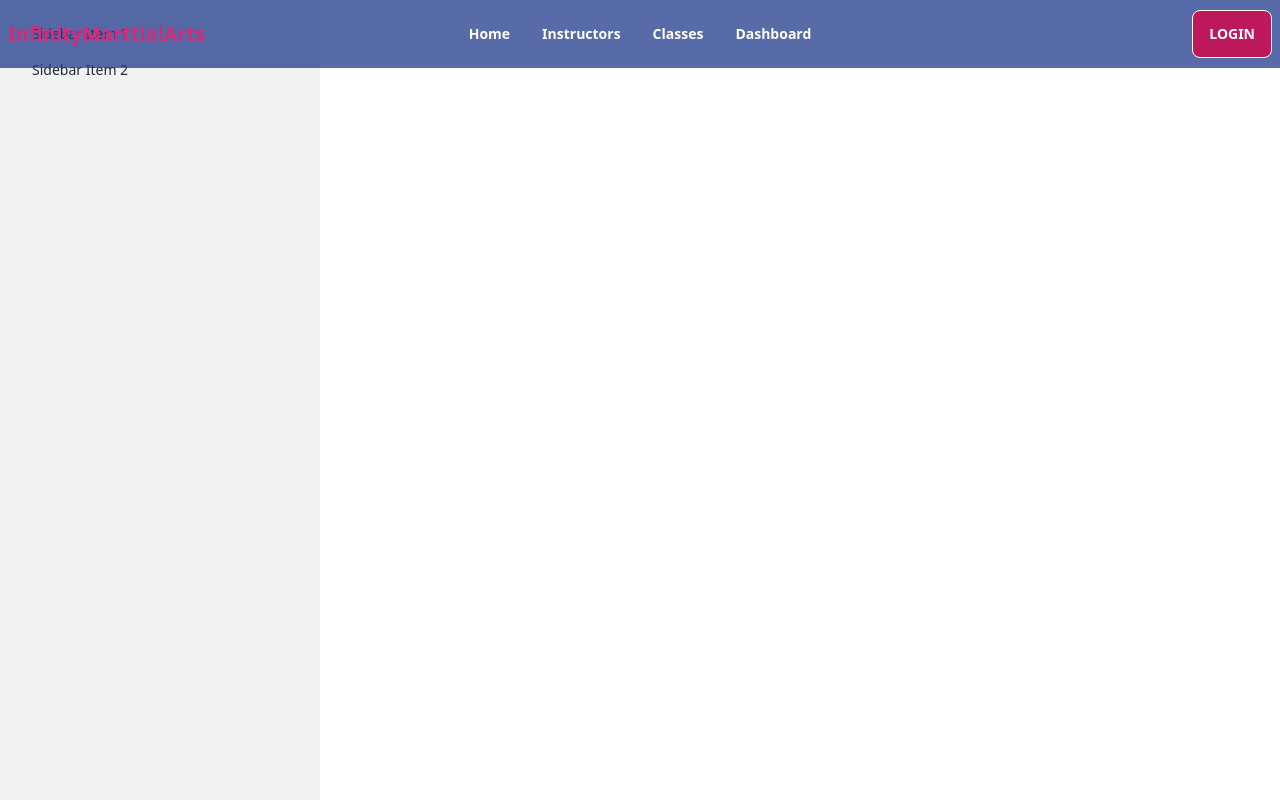
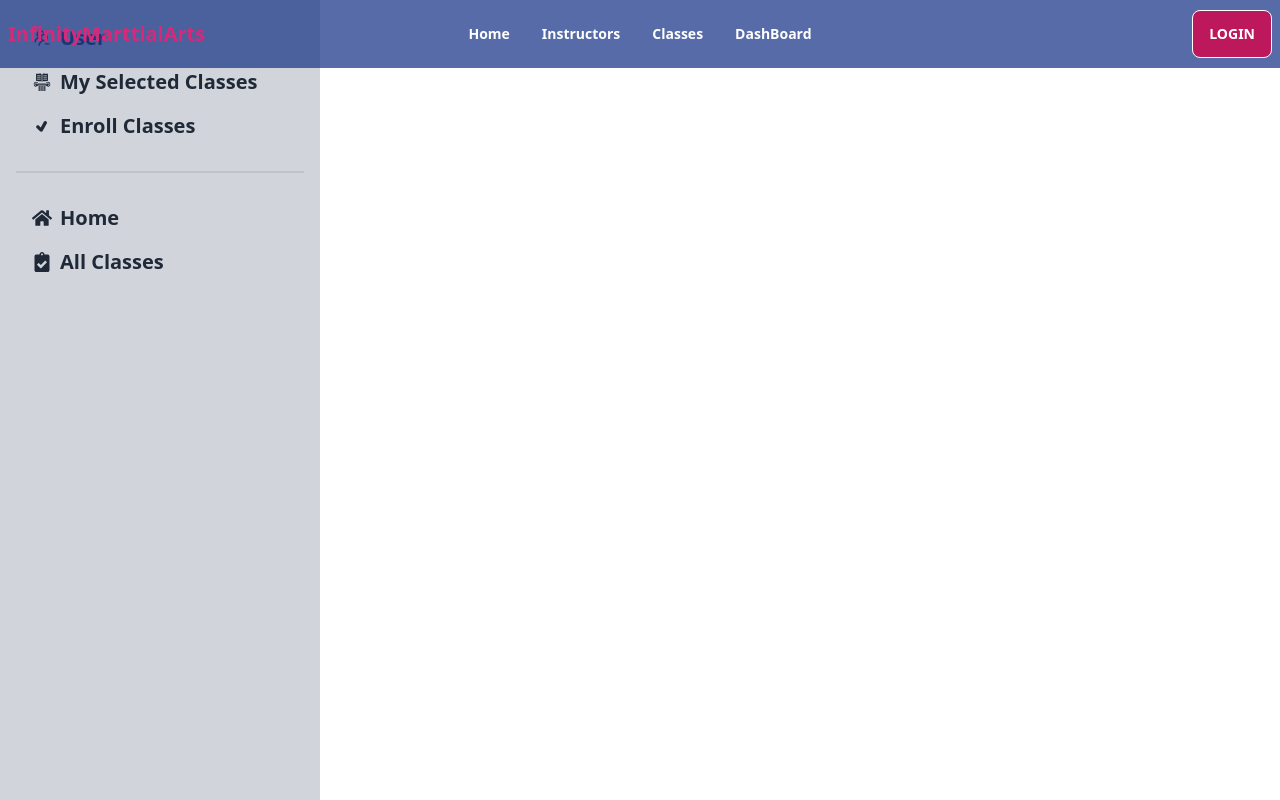
Before and after one commit to BishwaJit07/Infinity_MartialArt, a React (Vite) app: page /dashboard in a window 1280 px wide. Shown: the top 800 px of the page. Built offline with nearby package versions, Linux system fonts and the light colour scheme; no server answers.

Commit message:
select btn

```diff
--- a/src/Layouts/DashBoard.jsx
+++ b/src/Layouts/DashBoard.jsx
@@ -1,5 +1,8 @@
-import React from 'react';
-import { Outlet } from 'react-router-dom';
+import { FaClipboardCheck, FaHome } from "react-icons/fa";
+import { GiClassicalKnowledge } from "react-icons/gi";
+import { AiOutlineUsergroupDelete } from "react-icons/ai";
+import { TiTick } from "react-icons/ti";
+import { Link, Outlet } from 'react-router-dom';
 
 const DashBoard = () => {
     return (
@@ -8,15 +11,22 @@ const DashBoard = () => {
   <div className="drawer-content flex flex-col items-center justify-center">
     {/* Page content here */}
     <label htmlFor="my-drawer-2" className="btn btn-primary drawer-button lg:hidden">Open drawer</label>
+ <Outlet/>
+  </div>
 
-  </div>
-  <Outlet/>
   <div className="drawer-side">
     <label htmlFor="my-drawer-2" className="drawer-overlay"></label>
-    <ul className="menu p-4 w-80 h-full bg-base-200 text-base-content">
+    <ul className="menu p-4 w-80 h-full bg-gray-300 text-base-content">
       {/* Sidebar content here */}
-      <li><a>Sidebar Item 1</a></li>
-      <li><a>Sidebar Item 2</a></li>
+      <li><Link to='userhome' className='text-xl font-semibold'><AiOutlineUsergroupDelete/>User</Link></li>
+      <li><Link to='myclass' className='text-xl font-semibold'> <GiClassicalKnowledge/>My Selected Classes</Link></li>
+      <li><Link to='enrollclass' className='text-xl font-semibold'> <TiTick/>Enroll Classes</Link></li>
+
+      <div className="divider"></div>
+
+         <li><Link to='/' className='text-xl font-semibold'><FaHome/> Home</Link></li>
+         <li><Link to='/Allclasses' className='text-xl font-semibold'><FaClipboardCheck/>All Classes</Link></li>
+
     </ul>
 
   </div>
--- a/src/Pages/AllClasses.jsx
+++ b/src/Pages/AllClasses.jsx
@@ -1,4 +1,5 @@
 
+import { useLocation, useNavigate } from 'react-router-dom';
 import Swal from 'sweetalert2';
 import useAuth from '../Hooks/useAuth';
 import UseClasses from '../Hooks/UseClasses';
@@ -6,6 +7,50 @@ import UseClasses from '../Hooks/UseClasses';
 const AllClasses = () => {
     const {user} = useAuth();
     const [martialClass,isclassloading] = UseClasses();
+    const location= useLocation();
+    const navigate = useNavigate();
+
+    const handleAddToCart = selectedClass =>{
+      console.log(selectedClass);
+      if(user){
+        fetch('http://localhost:5000/selected',{
+          method: 'POST',
+          headers: {
+            'Content-Type': 'application/json'
+          },
+          body: JSON.stringify(selectedClass)
+        })
+        .then(res=> res.json())
+        .then(data => {
+          if(data.insertedId){
+
+            Swal.fire(
+              'Well Done!',
+              'Class added To Cart!',
+              'success'
+            )
+          }
+        })
+      }
+
+      else{
+
+Swal.fire({
+  title: 'Need to Login',
+  text: "With out login you can't add it!",
+  icon: 'warning',
+  showCancelButton: true,
+  confirmButtonColor: '#3085d6',
+  cancelButtonColor: '#d33',
+  confirmButtonText: 'login!'
+}).then((result) => {
+  if (result.isConfirmed) {
+    navigate('/login', {state:{from: location}})
+  }
+})
+      }
+
+    }
 
     console.log(martialClass);
 
@@ -35,19 +80,9 @@ const AllClasses = () => {
     <p className='badge badge-outline  text-xl  gap-2 font-semibold'>Price:${classItem.Price}</p>
     <p className='text-xl'><span className='font-semibold'>AVialable seat: </span>{classItem.AvailableSeats}</p>
     <div className="card-actions">
-    {user ? (
-    <button className="btn glass bg-pink-700 text-white">Buy Now</button>
-  ) : (
-    <button className="btn glass bg-pink-700 text-white"  onClick={() =>
-        Swal.fire({
-          title: 'Please log in',
-          text: 'Please log in before selecting the course.',
-          icon: 'warning',
-          confirmButtonText: 'OK'
-        }) }>
-      Buy Now
-    </button>
-  )}
+
+    <button onClick={()=>handleAddToCart(classItem)} className="btn glass bg-pink-700 text-white">Select</button>
+
     </div>
   </div>
 </div>
--- a/src/Pages/DashBoard/Admin/AdminHome.jsx
+++ b/src/Pages/DashBoard/Admin/AdminHome.jsx
@@ -3,7 +3,7 @@ import React from 'react';
 const AdminHome = () => {
     return (
         <div>
-
+            admin
         </div>
     );
 };
--- /dev/null
+++ b/src/Pages/DashBoard/Users/EnrollClass.jsx
@@ -0,0 +1,13 @@
+import React from 'react';
+
+const EnrollClass = () => {
+    return (
+        <div>
+            My Enrolled Classes: Show all the Classes a student selected after successful payment.
+
+
+        </div>
+    );
+};
+
+export default EnrollClass;
--- /dev/null
+++ b/src/Pages/DashBoard/Users/MySelectedClass.jsx
@@ -0,0 +1,11 @@
+import React from 'react';
+
+const MySelectedClass = () => {
+    return (
+        <div>
+            MySelectedClass
+        </div>
+    );
+};
+
+export default MySelectedClass;
--- a/src/Pages/DashBoard/Users/UserHome.jsx
+++ b/src/Pages/DashBoard/Users/UserHome.jsx
@@ -3,7 +3,7 @@ import React from 'react';
 const UserHome = () => {
     return (
         <div>
-
+            userHome
         </div>
     );
 };
--- a/src/Routes/Router.jsx
+++ b/src/Routes/Router.jsx
@@ -8,6 +8,8 @@ import AllClasses from "../Pages/AllClasses";
 
 import AdminHome from "../Pages/DashBoard/Admin/AdminHome";
 import InstructorHome from "../Pages/DashBoard/Instructor/InstructorHome";
+import EnrollClass from "../Pages/DashBoard/Users/EnrollClass";
+import MySelectedClass from "../Pages/DashBoard/Users/MySelectedClass";
 import UserHome from "../Pages/DashBoard/Users/UserHome";
 import Instructors from "../Pages/Instructors";
 import Login from "../SignUp/Login";
@@ -56,9 +58,9 @@ const router = createBrowserRouter([
 
     {
         path:'dashboard',
-        element:<PrivateRoute>
-            <DashBoard/>
-        </PrivateRoute>,
+        element:
+            <DashBoard/>,
+
         children:[
             {
                 path:'adminhome',
@@ -73,6 +75,16 @@ const router = createBrowserRouter([
             {
                 path:'instructorhome',
                 element: <InstructorHome/>,
+            },
+
+            {
+                path:'enrollclass',
+                element: <EnrollClass/>,
+            },
+
+            {
+                path:'myclass',
+                element: <MySelectedClass/>,
             }
         ]
     }
--- a/src/Shared/Header.jsx
+++ b/src/Shared/Header.jsx
@@ -1,6 +1,7 @@
 import { Link, NavLink } from "react-router-dom";
 import useAuth from "../Hooks/useAuth";
 import { FiLogOut } from "react-icons/fi";
+import { FaCartPlus } from "react-icons/fa";
 
 const Header = () => {
 
@@ -25,7 +26,7 @@ const Header = () => {
 
      <li><NavLink to='/instructors'>Instructors</NavLink></li>
      <li><NavLink to='/Allclasses'>Classes</NavLink></li>
-     <li><NavLink to='/dashboard/userhome'>Dashboard </NavLink></li>
+     <li><NavLink to='/dashboard/adminhome' >Dashboard</NavLink></li>
       </ul>
     </div>
     <a className="font-bold text-xl text-pink-600">InfinityMarttialArts</a>
@@ -36,7 +37,7 @@ const Header = () => {
 
      <li><NavLink to='/instructors'>Instructors</NavLink></li>
      <li><NavLink to='/Allclasses'>Classes</NavLink></li>
-     <li><NavLink to='/dashboard/userhome'>Dashboard </NavLink></li>
+     <li><NavLink to='/dashboard/adminhome' >DashBoard  </NavLink></li>
     </ul>
   </div>
   <div className="navbar-end">
```
